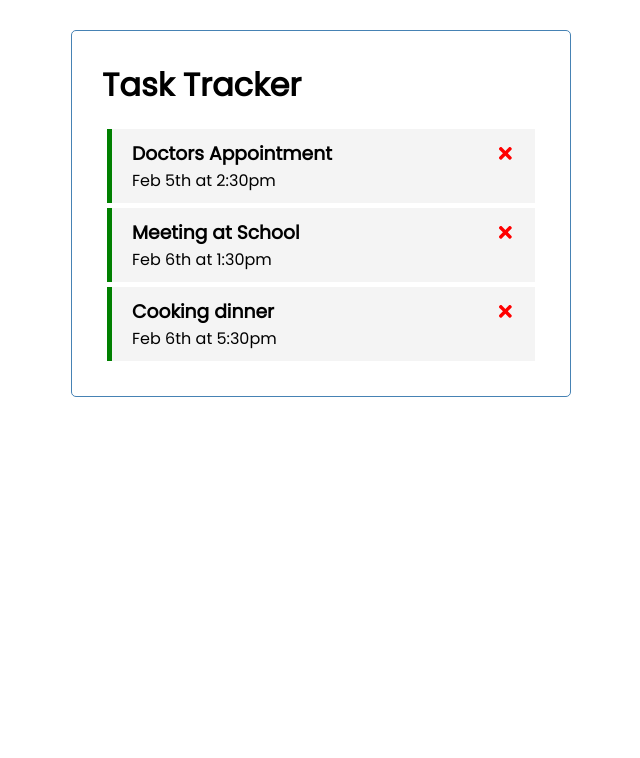
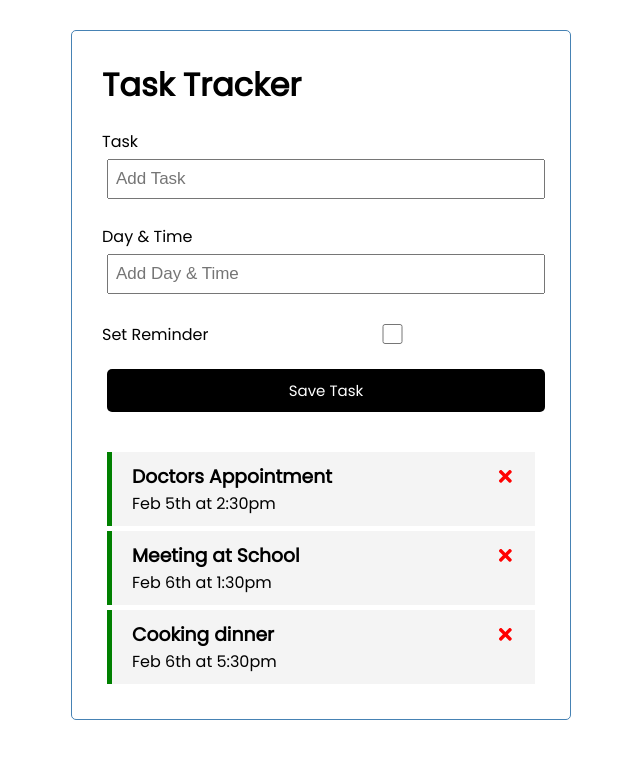
Before and after one commit to ngtphat-towa/reactjs-crash-course, a React (Create React App) app: page / in a window 1280 px wide. Shown: the top 758 px of the page, without its empty margins (319-959 px from the left). Built offline with nearby package versions, Linux system fonts and the light colour scheme.

Commit message:
implement onAddTask

```diff
--- a/src/App.js
+++ b/src/App.js
@@ -1,8 +1,10 @@
 import { useState } from "react";
-import Header from "./components/header";
-import Tasks from "./components/tasks";
+import Header from "./components/Header";
+import Tasks from "./components/Tasks";
+import AddTask from "./components/AddTask";
 
 const App = () => {
+  const [showAddTask, setShowAddTask] = useState([false]);
   const [tasks, setTasks] = useState([
     {
       id: 1,
@@ -24,15 +26,32 @@
     },
   ]);
 
+  // Add Task
+  const addTask = (task) => {
+    const id = Math.floor(Math.random() * 1000) + 1;
+    const newTask = { id, ...task };
+    setTasks([...tasks, newTask]);
+  };
+  // Delete Task
   const deleteTask = (id) => {
-    console.log("delete", id);
     setTasks(tasks.filter((task) => task.id !== id));
   };
+
+  // Toggle Reminder
+  const toggleReminder = (id) => {
+    setTasks(
+      tasks.map((task) =>
+        task.id === id ? { ...task, reminder: !task.reminder } : task
+      )
+    );
+  };
+
   return (
     <div className="container">
       <Header></Header>
+      <AddTask onAdd={addTask}></AddTask>
       {tasks.length > 0 ? (
-        <Tasks tasks={tasks} onDelete={deleteTask} />
+        <Tasks tasks={tasks} onDelete={deleteTask} onToggle={toggleReminder} />
       ) : (
         "No task to shows"
       )}
--- /dev/null
+++ b/src/components/AddTask.js
@@ -0,0 +1,60 @@
+import { useState } from "react";
+
+const AddTask = ({ onAdd }) => {
+  const [text, setText] = useState("");
+  const [day, setDay] = useState("");
+  const [reminder, setReminder] = useState(false);
+
+  const onSubmit = (e) => {
+    e.preventDefault();
+
+    // Validate the task
+    if (!text) {
+      alert("Please add a task");
+      return;
+    }
+    // Add the item
+    onAdd({ text, day, reminder });
+
+    // Clear form input
+    setText("");
+    setDay("");
+    setReminder(false);
+  };
+
+  return (
+    <form className="add-form" onSubmit={onSubmit}>
+      <div className="form-control">
+        <label>Task</label>
+        <input
+          type="text"
+          placeholder="Add Task"
+          value={text}
+          onChange={(e) => setText(e.target.value)}
+        />
+      </div>
+      <div className="form-control">
+        <label>Day & Time</label>
+        <input
+          type="text"
+          placeholder="Add Day & Time"
+          value={day}
+          onChange={(e) => setDay(e.target.value)}
+        />
+      </div>
+      <div className="form-control form-control-check">
+        <label>Set Reminder</label>
+        <input
+          type="checkbox"
+          checked={reminder}
+          value={reminder}
+          onChange={(e) => setReminder(e.currentTarget.checked)}
+        />
+      </div>
+
+      <input type="submit" value="Save Task" className="btn btn-block" />
+    </form>
+  );
+};
+
+export default AddTask;
--- a/src/components/header.js
+++ b/src/components/header.js
@@ -1,5 +1,5 @@
 import PropTypes from "prop-types";
-import Button from "./button";
+import Button from "./Button";
 const Header = ({ title, onClick }) => {
   return (
     <header className="header">
--- a/src/components/tasks.js
+++ b/src/components/tasks.js
@@ -1,12 +1,16 @@
 import React from "react";
-import Task from "./task";
+import Task from "./Task";
 
-
-const Tasks = ({tasks, onDelete}) => {
+const Tasks = ({ tasks, onDelete, onToggle }) => {
   return (
     <>
       {tasks.map((task, index) => (
-        <Task key={index} task={task} onDelete={onDelete}></Task>
+        <Task
+          key={index}
+          task={task}
+          onDelete={onDelete}
+          onToggle={onToggle}
+        ></Task>
       ))}
     </>
   );
```
